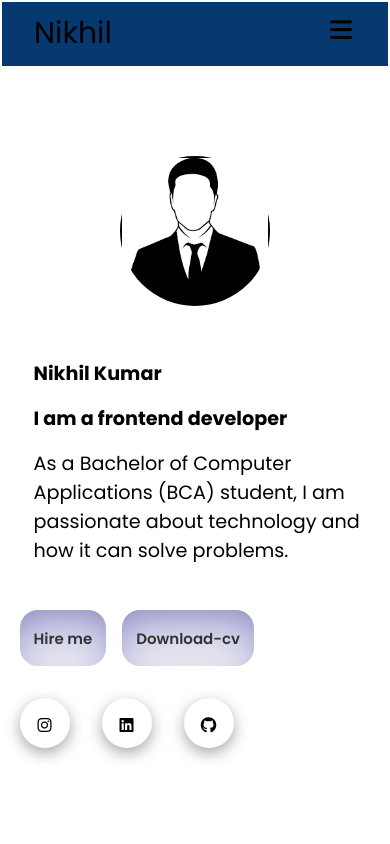
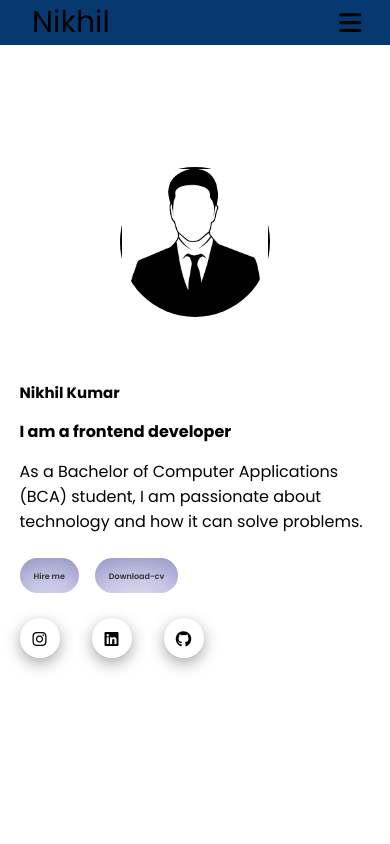
Before and after one commit to Nikhilprajapati01/portfolio, a plain HTML site: page index.html in a window 390 px wide. Shown: the top 844 px of the page. Drawn offline with Linux system fonts and the light colour scheme.

Commit message:
more feature

```diff
--- a/index.html
+++ b/index.html
@@ -15,8 +15,10 @@
 </head>
 
 <body>
-    <section id="Home-main">
-        <div class="container">
+    <section>
+
+        <nav class="nav">
+
             <div class="header">
                 <div class="logo">
                     <span>Nikhil</span>
@@ -40,26 +42,32 @@
                 <a href="#education">Education</a>
                 <a href="#contact">Contact</a>
             </div>
+        </nav>
+    </section>
 
-            <div class="home">
+
+
+    <section id="Home-main">
+        <div class="container">
             <div class="text">
-                    <div class="about">
-
-                        <h2>Nikhil Kumar</h2>
-                        <h3>I am a frontend developer </h3>
+                <h1>Nikhil Kumar</h1>
+                <h4>I am a frontend developer </h4>
                 <p>As a Bachelor of Computer Applications (BCA) student, I am passionate about technology and
                     how it can solve problems.</p>
-                    </div>
                 <div class="media">
+
                     <button class="hire"><a href="">Hire me</a></button>
                     <button class="cv"><a href=""></i>Download-cv</a></button>
                 </div>
+
                 <div class="media-icons">
-                        <a href="https://www.instagram.com/prajapat__nikhil_/" target="_blank"><i class="fa-brands fa-instagram" id="svg1"></i></a>
-                        <a href="https://www.linkedin.com/feed/" target="_blank"><i class="fa-brands fa-linkedin" id="svg2"></i></a>
-                        <a href="https://github.com/Nikhilprajapati01" target="_blank"><i class="fa-brands fa-github" id="svg3"></i></a>
 
-
+                    <a href="https://www.instagram.com/prajapat__nikhil_/" target="_blank"><i
+                            class="fa-brands fa-instagram" id="svg1"></i></a>
+                    <a href="https://www.linkedin.com/feed/" target="_blank"><i class="fa-brands fa-linkedin"
+                            id="svg2"></i></a>
+                    <a href="https://github.com/Nikhilprajapati01" target="_blank"><i class="fa-brands fa-github"
+                            id="svg3"></i></a>
 
                 </div>
             </div>
@@ -67,7 +75,7 @@
                 <!-- <img src="Futuristic Neon Blue And Pink Light Instagram Profile Picture.png" alt="" class=" same"> -->
                 <img src="men.png" alt="" class="img-home">
             </div>
-            </div>
+
         </div>
     </section>
 
@@ -82,7 +90,7 @@
                 <h3>HTML</h3>
             </div>
             <div class="skill">
-                <img src="./images/css-3.png "alt="CSS Icon">
+                <img src="./images/css-3.png " alt="CSS Icon">
                 <h3>CSS</h3>
             </div>
             <div class="skill">
@@ -100,7 +108,7 @@
 
     <section class="project-main" id="projects">
         <div class="heading">
-            <h3>my projects</h3>
+            <h3>Projects</h3>
         </div>
         <div class="project-container">
             <div class="project-contain">
@@ -111,8 +119,10 @@
                     </div>
                     <div class="card-back">
                         <h3 class="project-title">To-do-list</h3>
-                        <p class="project-description">A brief description of your project. Explain what the project.</p>
-                        <a href="https://create-to-do.netlify.app/" target="_blank" class="project-link">View Project</a>
+                        <p class="project-description">A brief description of your project. Explain what the project.
+                        </p>
+                        <a href="https://create-to-do.netlify.app/" target="_blank" class="project-link">View
+                            Project</a>
                     </div>
                 </div>
             </div>
@@ -128,8 +138,10 @@
                     </div>
                     <div class="card-back">
                         <h3 class="project-title">Weather app</h3>
-                         <p class="project-description">A brief description of your project. Explain what the project is.</p>
-                         <a href="https://main--checkweatherapp01.netlify.app/" target="_blank" class="project-link">View Project</a>
+                        <p class="project-description">A brief description of your project. Explain what the project is.
+                        </p>
+                        <a href="https://main--checkweatherapp01.netlify.app/" target="_blank" class="project-link">View
+                            Project</a>
                     </div>
                 </div>
             </div>
@@ -139,10 +151,10 @@
 
 
 
-             <div class="project-contain">
+            <!-- <div class="project-contain">
                 <div class="project-card">
                      <div class="card-front">
-                         <!-- <img src="your-image-url.jpg" alt="Project Image"> -->
+                         <img src="your-image-url.jpg" alt="Project Image">
                          <h3 class="project-title">Project Title</h3>
                      </div>
                      <div class="card-back">
@@ -151,7 +163,7 @@
                          <a href="your-project-link.com" class="project-link">View Project</a>
                      </div>
                  </div>
-             </div>
+             </div> -->
 
     </section>
 
@@ -160,16 +172,16 @@
         <h2>My Education</h2>
         <div class="education-container">
             <div class="education-card">
+                <h3>Bachelor of Computer Application (BCA)</h3>
+                <p>Guru Nanak khalsa collage</p>
+                <p>2022 - 2025</p>
+                <p>Key Courses: Data Structures, Algorithms, Software Engineering, c++ , JavaScript</p>
+            </div>
+            <div class="education-card">
                 <h3>High School Diploma</h3>
                 <p>jain Academy </p>
                 <p>2019 - 2020</p>
                 <p>Key Subjects: Mathematics, Physics, Chemistry</p>
-            </div>
-            <div class="education-card">
-                <h3>Bachelor of  Computer Application (BCA)</h3>
-                <p>Guru Nanak khalsa collage</p>
-                <p>2022 - 2025</p>
-                <p>Key Courses: Data Structures, Algorithms, Software Engineering, c++ , JavaScript</p>
             </div>
         </div>
     </section>
@@ -178,8 +190,8 @@
     <section class="contactme" id="contact">
         <div class="contact">
             <h2> contacts </h2>
-            <span><strong><i class="fa-regular fa-envelope"></i>     nkman2002@gmail.com</strong></span>
-            <span><strong><i class="fa-solid fa-phone"></i>  8171734508</strong></span>
+            <span><strong><i class="fa-regular fa-envelope"></i> nkman2002@gmail.com</strong></span>
+            <span><strong><i class="fa-solid fa-phone"></i> 8171734508</strong></span>
         </div>
     </section>
 
--- a/style.css
+++ b/style.css
@@ -10,23 +10,21 @@
     font-family: 'Poppins', sans-serif;
 }
 body{
-    width: 100%;
-    height: 100%;
+
     overflow-x: hidden;
     color: black;
 }
 
-.container {
-    height: 100vh;
-    width: 100%;
-    /* overflow-x: hidden; */
+.nav{
+    width: 100vh;
+    height: 8%;
+
 }
 
 .header {
     width: 100%;
-    height: 8%;
     display: flex;
-    justify-content: space-evenly;
+    justify-content: space-between;
     align-items: center;
     background-color: rgb(6,57,112);
     color: white;
@@ -36,17 +34,19 @@ body{
 }
 
 .logo{
-        max-width: 100%;
+    margin-left: 40px;
         height: auto;
 
 }
 
 .logo span{
-    font-size: 3rem;
+    font-size: 2.6rem;
     letter-spacing: normal;
 
 
+
 }
+
 
 .nevbar{
     display:  flex;
@@ -86,45 +86,38 @@ body{
     cursor: pointer;
 }
 
-.home{
+#Home-main {
+    height: 100vh;
     width: 100%;
-    height: 92vh;
     display: flex;
-    gap: 4rem;
     justify-content: center;
     align-items: center;
-    /* border: 2px solid white; */
-    position: relative;
-    position: absolute;
-    top: 8%;
-    left: 0px;
-    z-index: 1;
+
+    /* overflow-x: hidden; */
+}
+
+
+
+.container{
+    height: 80%;
+    width: 100%;
+    display: flex;
+    /* justify-content: center; */
+    padding-left: 50px;
+    align-items: center;
+     gap: 50px;
 
 
 }
 .text{
-    width: 60%;
-    height: 60%;
-    margin-left: 2rem;
-
-    /* border: 2px solid black; */
-
-
-
+width: 60%;
+display: flex;
+ flex-direction: column;
+ gap: 20px;
 }
-.about{
-    width: 100%;
-    height: 60%;
-    display: flex;
-    flex-direction: column;
-    justify-content: center;
-    gap: 3rem;
-    margin-left: 14px;
-    padding-right: 4rem;
-    /* border: 3px solid black; */
-
+.about h2{
+    font-size: 30px;
 }
-
 
 .text h3,h2,h3,p{
     font-size: 1.6rem;
@@ -193,7 +186,7 @@ body{
     height: 380px;
     border-radius: 55% 45% 55% 45%;
     overflow: hidden;
-    margin-right: 3rem;
+
 
 
 }
@@ -226,7 +219,7 @@ body{
     border-radius: 10px;
     box-shadow: 0 4px 8px rgba(0, 0, 0, 0.1);
     margin: 20px;
-    position: relative;
+
 }
 
 .skills-section h2 {
@@ -290,6 +283,7 @@ body{
 .heading h3{
     margin-top: 30px;
     color: black;
+    font-size: 22px;
 }
 .project-container {
     perspective: 1000px;
@@ -476,7 +470,7 @@ body{
 @media  (max-width:1197px) {
 
 
-   /* home section  */
+
     .header{
         gap: 5rem;
     }
@@ -496,16 +490,18 @@ body{
     .nevbar{
         width: 80%;
     }
-    .home{
-        width: 100%;
+
+    .container{
+        height: 100%;
+        gap: 30px;
+        padding-left: 20px;
     }
+
     .media{
         height: 12%;
     }
 
-    .about{
-        gap: 1rem;
-    }
+
     .image{
         margin-right: 4rem;
     }
@@ -520,13 +516,15 @@ body{
     .nevbar{
         visibility: hidden;
     }
-
+    .nav{
+        position: relative;
+    }
     .header{
         width: 100%;
         display: flex;
         justify-content: space-around;
         z-index: 2;
-       border:  2px solid white;
+
        overflow-x: hidden;
     }
     .logo span{
@@ -545,6 +543,7 @@ body{
         font-size: 28px;
     }
 
+
     .nevbarmenu{
         visibility: hidden;
         display: flex;
@@ -553,11 +552,12 @@ body{
         align-items: center;
         gap: 2rem;
         width: 50%;
-        height: 92vh;
+        height: 94vh;
+
         position: absolute;
-        top: 8%;
+        top: 6%;
         right: 0%;
-
+       position: fixed;
         z-index: 100;
         background-color: #b4d6fb;
         backdrop-filter: blur(30px);
@@ -577,13 +577,7 @@ body{
         color: aquamarine;
         transform: translateY(-5px);
     }
-    .home{
-        display: flex;
-        flex-direction: column-reverse;
-        z-index: 1;
-        /* width: 100%; */
-        /* border:  2px solid wheat; */
-    }
+
     .image{
      width: 200px;
     height: 250px;
@@ -596,11 +590,20 @@ body{
     height: 100%;
 
     }
+    .container{
+        padding-left: 0px;
+        display: flex;
+        flex-direction: column-reverse;
+        justify-content: center;
+        align-items: center;
+        gap: 120px;
+
+    }
     .text{
         width: 90%;
-        /* border: 2px solid black; */
-        justify-content: flex-start;
-        margin-right: 2rem;
+    }
+    .text h2,h4,p{
+        font-size: 25px;
     }
 
     .skill {
@@ -617,15 +620,7 @@ body{
     }
 
 
-    .about{
-        margin-left: 14px;
-        /* border: 2px solid black; */
-        width: 100%;
-        padding: 0px;
-    }
-    .about h3,h2,h3,p{
-        font-size: 1.5rem;
-    }
+
 
     .media{
         margin-top: 9px;
@@ -672,6 +667,24 @@ body{
 
 }
 @media (max-width:600px) {
+    .header{
+        gap: 0px
+      };
+    .container{
+
+        gap:6rem;
+
+    }
+    .image {
+        width: 150px;
+        height: 150px;
+    }
+    .text{
+        gap: 7px;
+    }
+   .text h1,h4,p{
+    font-size: 15px;
+   }
     .education-card{
         width: 400px;
     }
@@ -685,6 +698,12 @@ body{
     .contactme{
         margin-top: 100px;
         height: 60%;
+}
+.skills-container{
+    display: grid;
+    grid-template-columns: auto auto ;
+   height: 60%;
+   margin-top: 20%;
 }
 .project-container{
 
@@ -718,24 +737,15 @@ body{
 
 
 @media (max-width:500px) {
-    .home{
-      gap: 1rem;
-    }
-    .image{
-        width: 150px;
-        height: 150px;
-        margin-right: 0px;
-        margin-top: 2rem;
-        border-radius: 50%;
-        overflow: hidden;
 
-    }
+
     .nevbarmenu{
         width: 100%;
 
     }
     .icons{
         display: block;
+
     }
     .media-icons{
         margin-top: 2rem;
@@ -746,23 +756,22 @@ body{
         object-fit: contain;
 
         }
-        .text{
-            width: 90%;
-            justify-content: center;
-            align-items: center;
-            margin-left: 0px;
-            padding-right: 0px;
+        .image{
+            width: 200px;
+            height: 200px;
             margin-right: 0px;
+            margin-top: 2rem;
+            border-radius: 50%;
+            overflow: hidden;
 
         }
 
-        .about h3,h2,h3,p{
-            font-size: 1.2rem;
-        }
+
+
 
 
         .project-main{
-            margin-top: s0px;
+            margin-top: 0px;
             height: fit-content;
         }
         .project-container{
@@ -784,24 +793,47 @@ body{
             width: 100%;
         }
     }
-@media (max-width:300px) {
-    .logo{
-        margin-left: 10px;
+@media (max-width:400px) {
+    .nav{
+        width: 100%;
     }
+    .header{
+      gap: 0px
+    };
+
+
     .logo span{
       font-size: 25px;
     }
-    .about p , h2,h3{
-        font-size: 15px;
+    .container{
+
+        gap:4rem;
+
     }
-    .about{
-        margin-left: 0px;
+    .image {
+        width: 150px;
+        height: 150px;
     }
+    .text{
+        gap: 15px;
+    }
+   .text h4,p{
+    font-size: 16px;
+   }
+
     .media{
         height: 35px;
     }
+    .media-icons{
+        margin-top: 10px;
+    }
+    .media-icons a {
+        width: 40px;
+        height: 40px;
+        padding: 9px;
+    }
     .hire a, .cv a{
-        font-size: 9px;
+        font-size: 8px;
     }
     .contact{
         padding: 10px;
@@ -819,12 +851,12 @@ body{
   .icons{
 
     position: absolute;
-    right: 17%;
-    top: 30%;
+    right: 8%;
+    top: 25%;
 
 }
 .icons i{
-    font-size: 20px;
+    font-size: 25px;
 
 }
 
```
Also changed, not shown: app.js (line endings or trailing spaces). Lines whose indentation alone changed are shown as unchanged.
